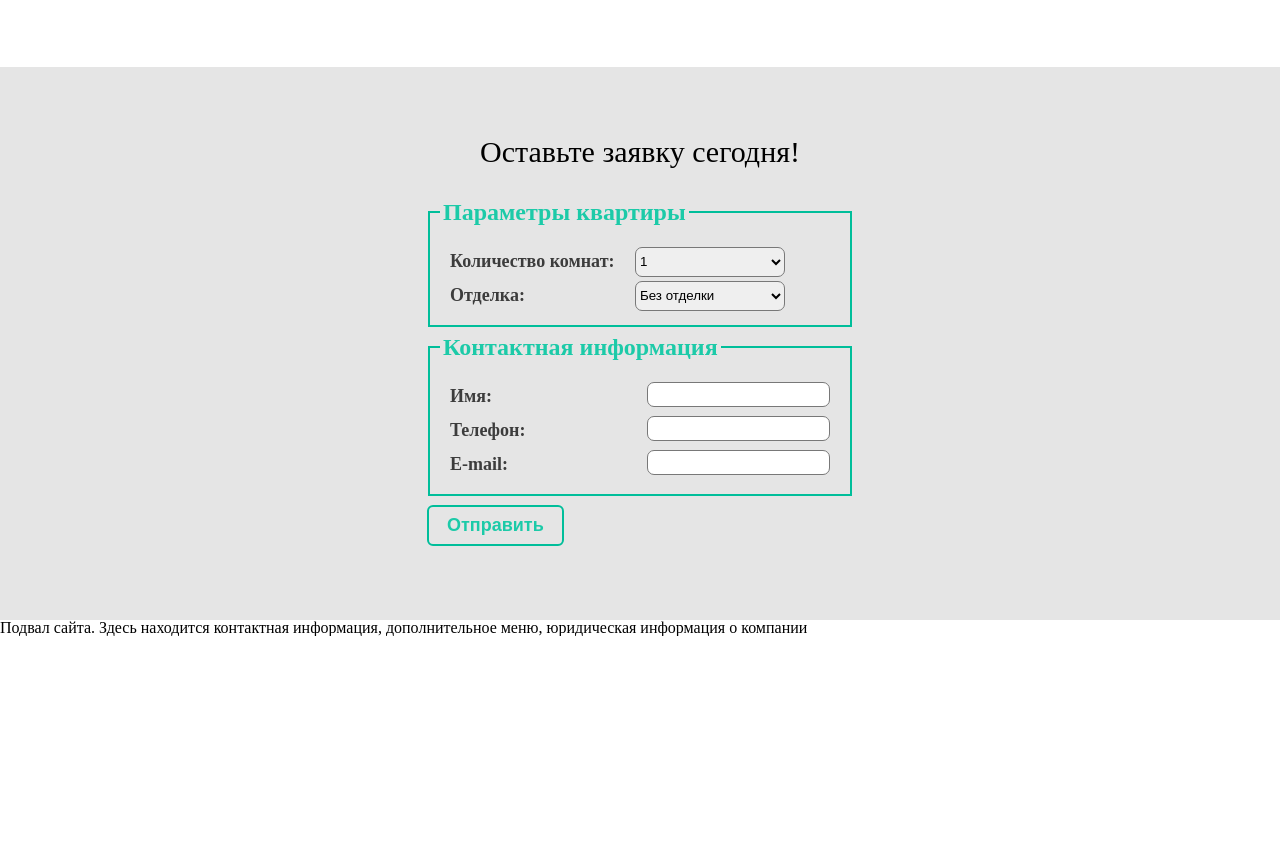
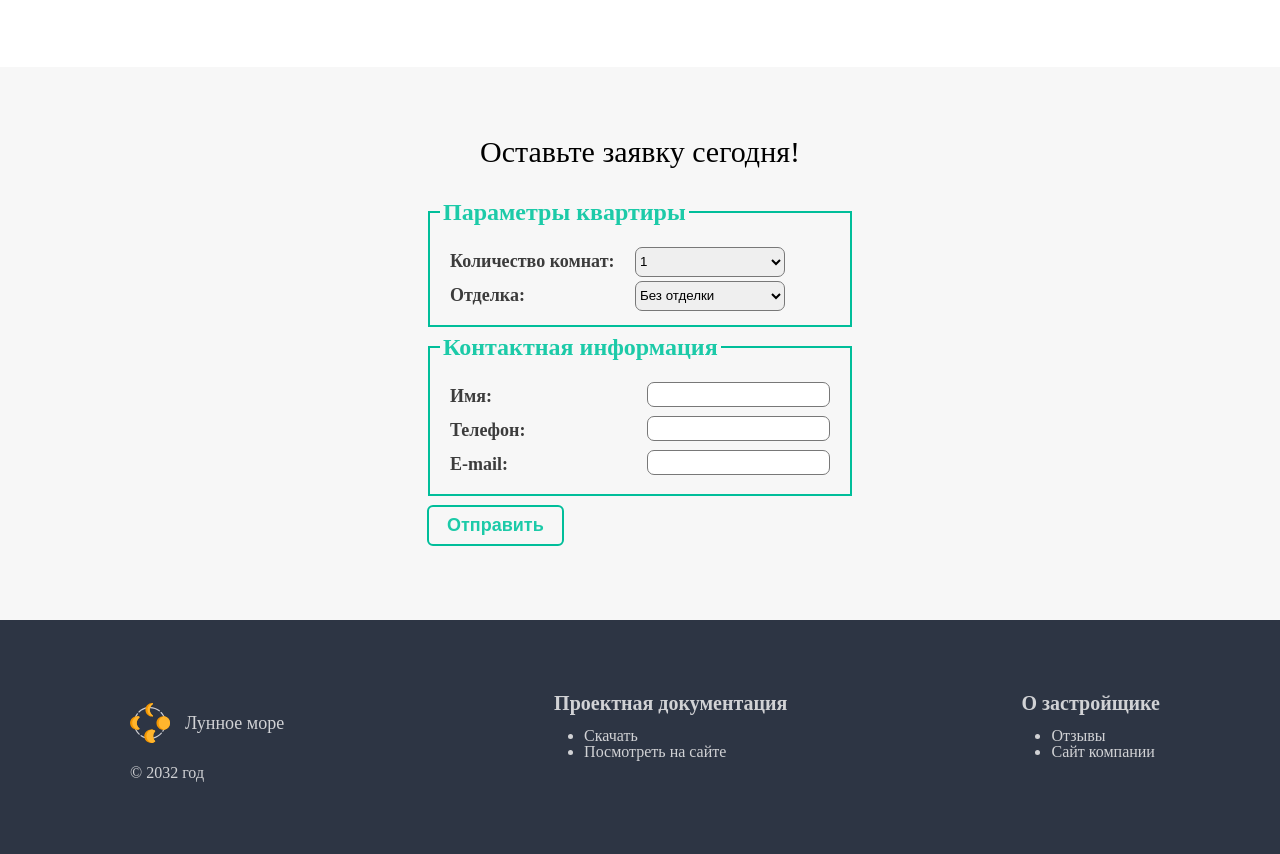
Before and after one commit to AleksBLN/layout-designer-project-lvl1, a plain HTML site: page index.html in a window 1280 px wide. Shown: the part 1572-2426 px from the top of the page. Before the commit the page ends 2208 px from the top, so only its background shows below. Drawn offline with Linux system fonts and the light colour scheme.

Commit message:
add step 7 changes

```diff
--- a/index.html
+++ b/index.html
@@ -108,7 +108,29 @@
         </div>
     </main>
     <footer>
-        Подвал сайта. Здесь находится контактная информация, дополнительное меню, юридическая информация о компании
+        <div class="content-indent footer">
+            <div class="footer-part">
+                <div class="footer-logo">
+                    <img src="images/logo.svg" alt="logo">
+                    <span class="footer-logo-name">Лунное море</span>
+                </div>
+                <span class="copyright">&copy 2032 год</span>
+            </div>
+            <div class="footer-part">
+                <h2 class="footer-h2">Проектная документация</h2>
+                <ul>
+                    <li>Скачать</li>
+                    <li>Посмотреть на сайте</li>
+                </ul>
+            </div>
+            <div class="footer-part">
+                <h2 class="footer-h2">О застройщике</h2>
+                <ul>
+                    <li>Отзывы</li>
+                    <li>Сайт компании</li>
+                </ul>
+            </div>
+        </div>
     </footer>
 </body>
 </html>
--- a/styles/style.css
+++ b/styles/style.css
@@ -55,7 +55,7 @@ table {
 	width: 100%;
 }
 .content-background {
-	background: #e5e5e5;
+	background: #f7f7f7;
 }
 header {
 	position: fixed;
@@ -238,3 +238,48 @@ fieldset p {
 	background-color: transparent;
 	cursor: pointer;
 }
+footer {
+	border: solid #2d3544;
+	background-color: #2d3544;
+}
+.footer-logo {
+	display: flex;
+	align-items: center;
+	/*justify-content: center;*/
+	width: 180px;
+	padding: 10px;
+	margin-bottom: 12px;
+}
+.footer-logo img {
+	width: 40px;
+	margin-right: 15px;
+}
+.footer-logo-name {
+	font-size: 18px;
+	color: #d1d2d5;
+}
+.copyright {
+	color: #d1d2d5;
+	padding: 10px;
+}
+.border {
+	border: solid grey;
+}
+.footer-part {
+	color: #d1d2d5;
+}
+.footer {
+	display: flex;
+	flex-direction: row;
+	justify-content: space-around;
+}
+.footer-h2 {
+	color: #d1d2d5;
+	font-size: 20px;
+	font-weight: 700;
+	margin-bottom: 15px;
+}
+footer ul {
+	list-style-type: disc;
+	padding-left: 30px;
+}
```
